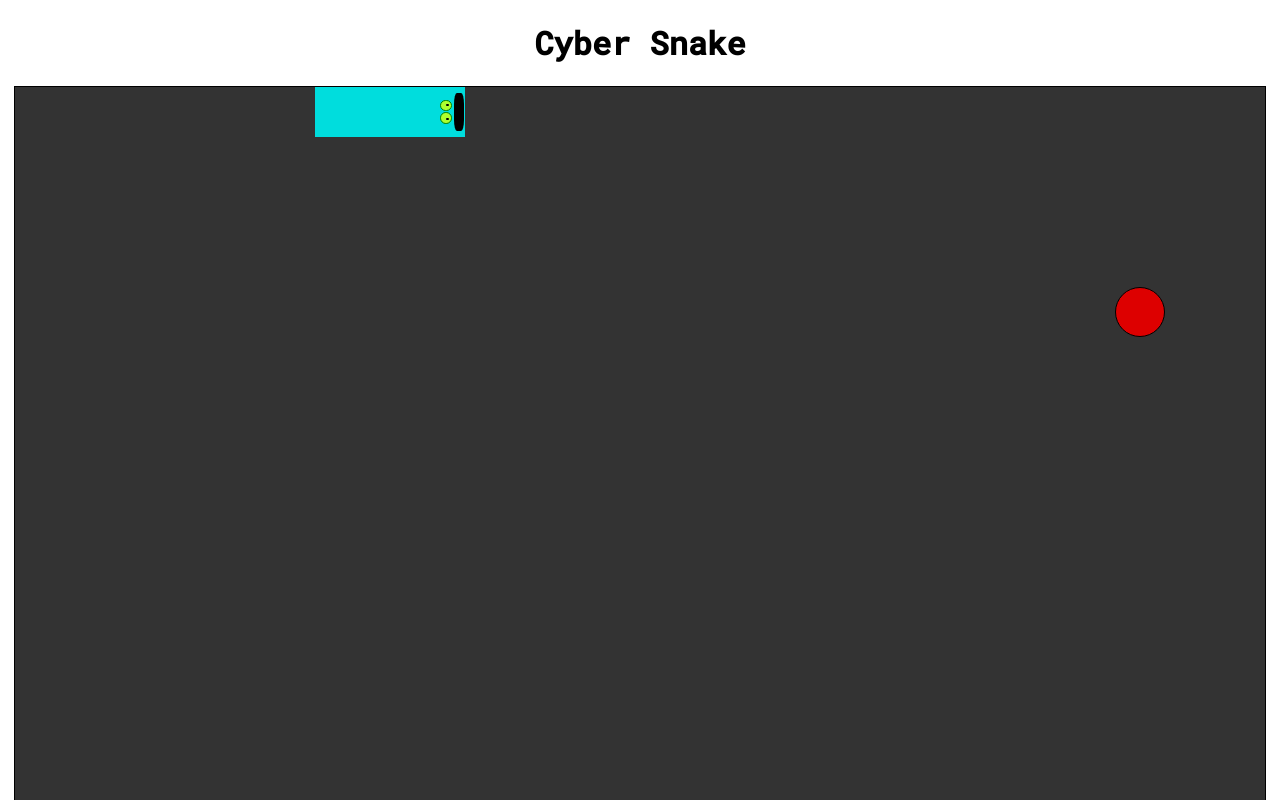
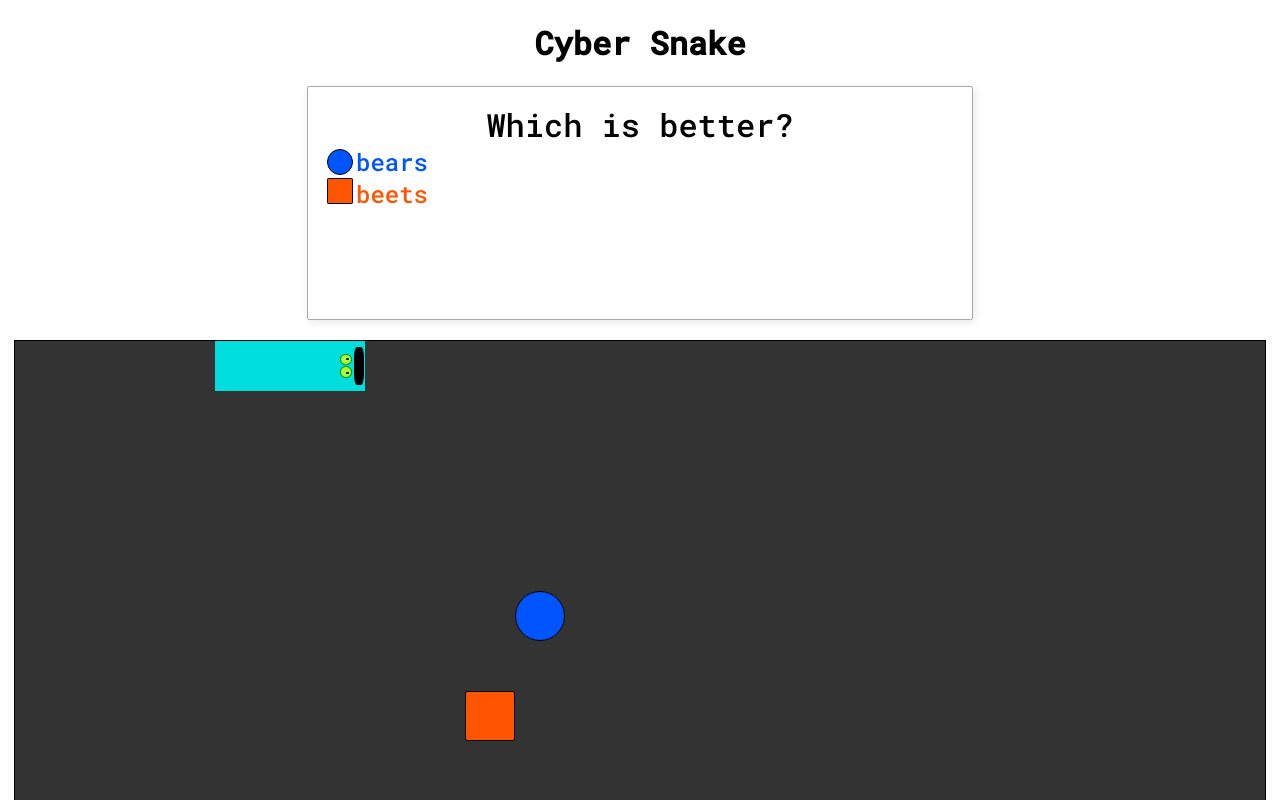
Before and after one commit to kevinafarrow/cyber-snake, a Svelte app: page / in a window 1280 px wide. Shown: the top 800 px of the page. Built offline with nearby package versions, Linux system fonts and the light colour scheme; a web font is replaced by a local one.

Commit message:
added question box and multiple foods

```diff
--- a/src/App.svelte
+++ b/src/App.svelte
@@ -1,14 +1,21 @@
 <script>
   import Snake from "./Snake.svelte";
   import Food from "./Food.svelte";
-  let foodLeft = 0;
-  let foodTop = 0;
+  import Questionbox from "./Questionbox.svelte";
+
+  let question = "Which is better?";
+  let option1 = "bears";
+  let option2 = "beets";
+
+  let food1Left = 0;
+  let food1Top = 0;
+  let food2Left = 0;
+  let food2Top = 0;
   let direction = 'right';
   let snakeBodies = [];
   let ms = 100;
-  let board = {'width': 1250, 'height': 750};
+  let board = {'width': 1250, 'height': 450};
   let unit = 50;
-
 
   //draw the game repeatedly
   setInterval(() => {
@@ -31,7 +38,8 @@
     snakeBodies = [ newHead, ...snakeBodies];
 
     // if the snake eats food, create a new food and add a piece to the snake
-    if (isCollide(newHead, { left: foodLeft, top: foodTop})) {
+    if ((isCollide(newHead, { left: food1Left, top: food1Top })) || (isCollide(newHead, { left: food2Left, top: food2Top }))) {
+      //poseQuestion();
       moveFood();
       snakeBodies = [...snakeBodies, snakeBodies[snakeBodies.length - 1]];
     }
@@ -41,6 +49,10 @@
       resetGame();
     }
   }, ms)
+
+  function poseQuestion() {
+
+  }
 
   function isCollide(a, b) {
     return !(
@@ -52,8 +64,10 @@
   }
 
   function moveFood() {
-    foodTop = Math.floor(Math.random() * Math.floor(board.height / unit)) * unit;
-    foodLeft = Math.floor(Math.random() * Math.floor(board.width / unit)) * unit;
+    food1Top = Math.floor(Math.random() * Math.floor(board.height / unit)) * unit;
+    food1Left = Math.floor(Math.random() * Math.floor(board.width / unit)) * unit;
+    food2Top = Math.floor(Math.random() * Math.floor(board.height / unit)) * unit;
+    food2Left = Math.floor(Math.random() * Math.floor(board.width / unit)) * unit;
   }
 
   function isGameOver() {
@@ -128,23 +142,27 @@
 <style>
   main {
     width: 1250px;
-    height: 750px;
+    height: 550px;
     border: solid black 1px;
     position: relative;
     margin: 20px auto;
     background-size: contain;
     background-color: #333333;
   }
-  h2,
-  h1 {
+  h2, h1 {
     text-align: center;
     font-family: 'Roboto Mono', monospace;
   }
 </style>
 
 <h1>Cyber Snake</h1>
+<Questionbox {question} {option1} {option2}/>
 <main>
   <Snake {snakeBodies} {direction}/>
-  <Food {foodLeft} {foodTop} />
+  <Food {food1Left} {food1Top} {food2Left} {food2Top} />
 </main>
+<h2>Score: {snakeBodies.length - 3}</h2>
+<button>
+  Pause
+</button>
 <svelte:window on:keydown={onKeyDown} />
--- a/src/Food.svelte
+++ b/src/Food.svelte
@@ -1,18 +1,27 @@
 <script>
-  export let foodTop;
-  export let foodLeft;
+  export let food1Top;
+  export let food1Left;
+  export let food2Top;
+  export let food2Left;
 </script>
 
 <style>
-  .food {
+  .food1, .food2 {
     width: 48px;
     height: 48px;
     position: absolute;
     border: solid black 1px;
-    background-color: #DD0000;
+    z-index: 0;
+  }
+  .food1{
+    background-color: #0055FF;
     border-radius: 50%;
-    z-index: 0;
+  }
+  .food2{
+    background-color: #FF5500;
+    border-radius: 5%;
   }
 </style>
 
-<div class="food" style="left: {foodLeft}px; top: {foodTop}px"/>
+<div class="food1" style="left: {food1Left}px; top: {food1Top}px"/>
+<div class="food2" style="left: {food2Left}px; top: {food2Top}px"/>
--- /dev/null
+++ b/src/Questionbox.svelte
@@ -0,0 +1,70 @@
+<script>
+	export let question;
+	export let option1;
+	export let option2;
+</script>
+
+<style>
+	.questionbox {
+		width: 50%;
+    height: 200px;
+		border: 1px solid #aaa;
+		border-radius: 2px;
+    position: relative center;
+    margin: auto;
+		box-shadow: 2px 2px 8px rgba(0,0,0,0.1);
+		padding: 1em;
+		background-color: #FFFFFF;
+		font-family: 'Roboto Mono', monospace;
+	}
+	.question {
+		font-size: 2em;
+    text-align: center;
+	}
+  .option1, .option2 {
+		font-size: 1.5em;
+  }
+	.option1 {
+    color: #0055FF;
+	}
+	.option2 {
+    color: #FF5500;
+	}
+  .food1, .food2 {
+    width: 1.5em;
+    height: 1.5em;
+    position: relative;
+    border: solid black 1px;
+    z-index: 0;
+    margin: .2em
+  }
+  .food1{
+    background-color: #0055FF;
+    border-radius: 50%;
+  }
+  .food2{
+    background-color: #FF5500;
+    border-radius: 5%;
+  }
+	.grid-container {
+    display: grid;
+    grid-template-columns: 1.5em 1fr;
+    grid-gap: .5em;
+    margin: auto;
+    position: relative center;
+  }
+</style>
+
+<div class="questionbox">
+	<div class="question">{question}</div>
+  <div class="grid-container">
+    <div class="food">
+      <div class="food1"/>
+      <div class="food2"/>
+    </div>
+    <div class="option">
+	    <div class="option1">{option1}</div>
+	    <div class="option2">{option2}</div>
+    </div>
+  </div>
+</div>
```
